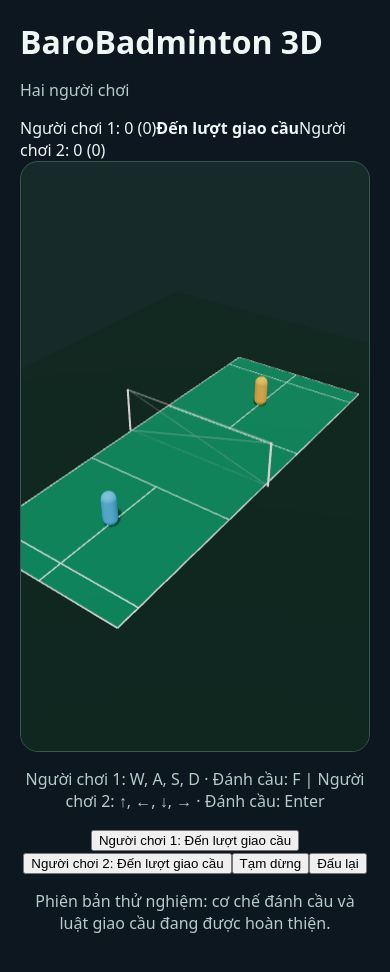
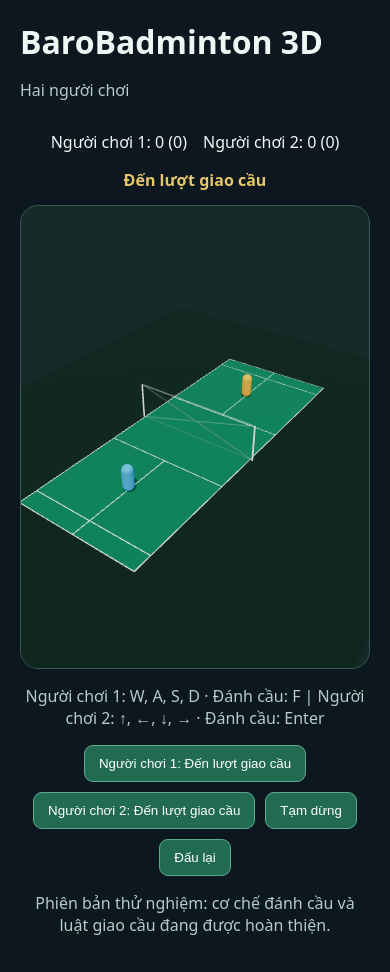
Before and after one commit to barotri-ton/BaroBadminton, a React (Vite) app: page / in a window 390 px wide. Built offline with nearby package versions, Linux system fonts and the light colour scheme.

Commit message:
style: add Vietnamese score and touch-friendly action layout

```diff
--- a/src/style.css
+++ b/src/style.css
@@ -1 +1,3 @@
 *{box-sizing:border-box}body{margin:0;background:#0c1720;color:#eef7f4;font-family:system-ui,'Segoe UI',sans-serif}main{max-width:1200px;margin:auto;padding:20px}h1{margin:0}header p,footer{color:#b5ccc7}.scene{height:min(70vh,690px);border:1px solid #36594f;border-radius:18px;overflow:hidden;background:#152a29}footer{text-align:center}
+
+.scoreboard{display:flex;align-items:center;justify-content:space-between;gap:16px;flex-wrap:wrap;padding:14px 0;font-variant-numeric:tabular-nums}.scoreboard strong{color:#e5c66a}.actions{display:flex;flex-wrap:wrap;justify-content:center;gap:10px}.actions button{background:#226b53;color:white;border:1px solid #61a98d;border-radius:9px;padding:10px 14px;cursor:pointer}.actions button:hover{background:#2c896a}@media(max-width:600px){.scene{height:55vh}.scoreboard{justify-content:center;text-align:center}.scoreboard strong{width:100%;order:3}}
```
